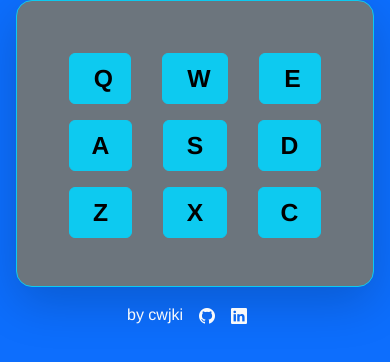
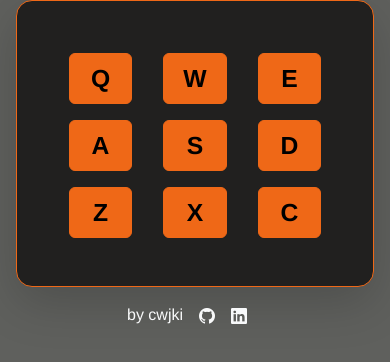
Before and after one commit to cwjki/drum-machine, a React (Create React App) app: page / in a window 390 px wide. Shown: the top 362 px of the page. Built offline with nearby package versions, Linux system fonts and the light colour scheme.

Commit message:
fixed responsive btns

```diff
--- a/src/components/DrumBox.tsx
+++ b/src/components/DrumBox.tsx
@@ -5,13 +5,13 @@ const DrumBox = () => {
         <div className="col-md-6 col-sm-9 col-11 mx-auto border border-info p-5 bg-secondary rounded-4 shadow-lg">
           <div className="row text-center mt-1">
             <div className="col mybtn">
-              <button className="btn btn-info fs-2 fw-bold px-4">Q</button>
+              <button className="btn btn-info fs-2 fw-bold">Q</button>
             </div>
             <div className="col">
-              <button className="btn btn-info fs-2 fw-bold px-4">W</button>
+              <button className="btn btn-info fs-2 fw-bold">W</button>
             </div>
             <div className="col">
-              <button className="btn btn-info fs-2 fw-bold px-4">E</button>
+              <button className="btn btn-info fs-2 fw-bold">E</button>
             </div>
           </div>
           <div className="row text-center mt-3">
--- a/src/index.tsx
+++ b/src/index.tsx
@@ -1,9 +1,9 @@
 import React from "react";
 import ReactDOM from "react-dom/client";
 import App from "./App";
-import "./custom.scss";
 import 'bootstrap/dist/css/bootstrap.css';
 import 'bootstrap-icons/font/bootstrap-icons.css';
+import "./custom.scss";
 
 const root = ReactDOM.createRoot(
   document.getElementById("root") as HTMLElement
```
